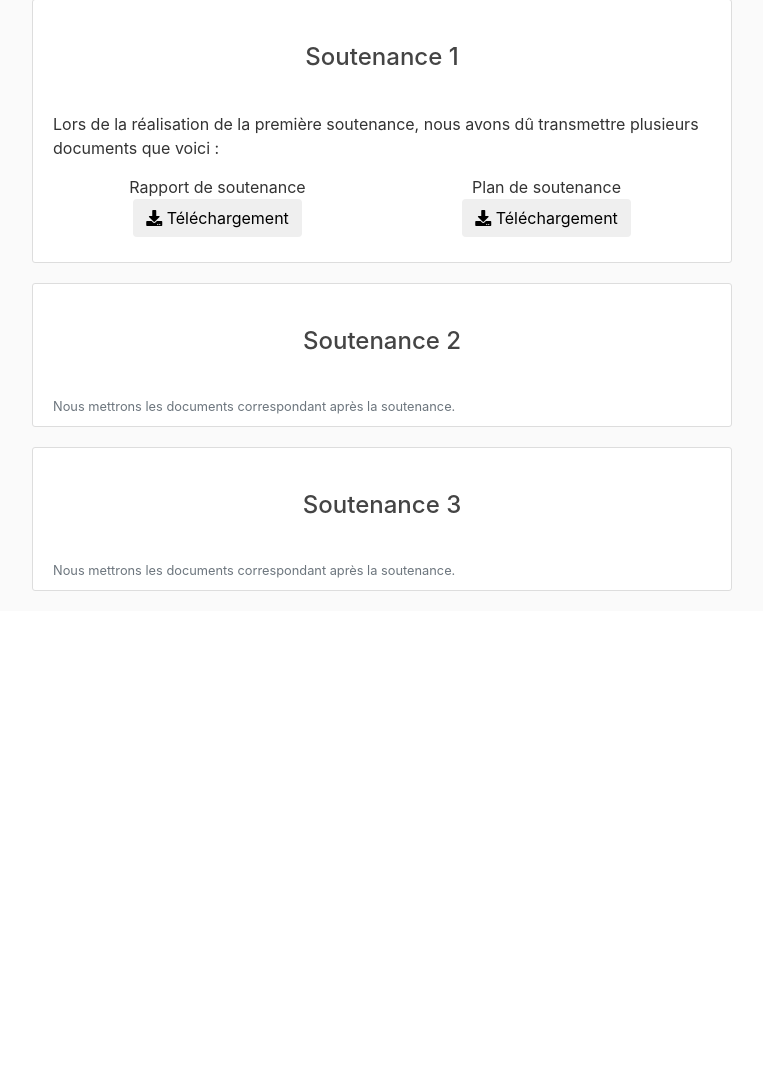
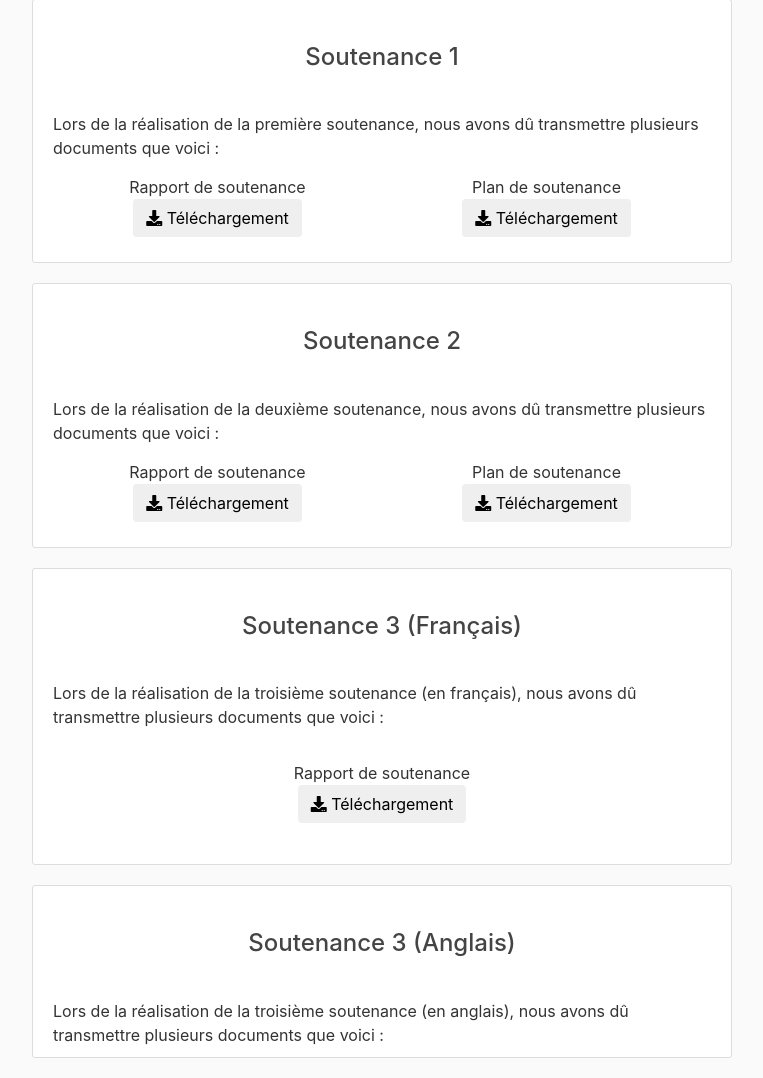
Before and after one commit to gastbob40/justcodeit_website, a Flask app: page /download in a window 1280 px wide. Shown: the part 734-1812 px from the top of the page, without its empty margins (68-831 px from the left). Before the commit the page ends 1325 px from the top, so only its background shows below. Run offline with Flask 2, Linux system fonts and the light colour scheme; data comes from the database, SQL or seed files in the repository; some libraries are stand-ins or nearby versions.

Commit message:
Fix (download.html): Edit files for third presentation

```diff
--- a/site_jci/templates/download.html
+++ b/site_jci/templates/download.html
@@ -1,6 +1,6 @@
 {% extends "layout.html" %}
 
-{% block title%} JustCodeIT - Téléchargement {% endblock%}
+{% block title %} JustCodeIT - Téléchargement {% endblock %}
 
 {% block content %}
     <main role="main" class="container">
@@ -14,7 +14,8 @@
             <div class="text-center" style="margin: 0 0 0 0; padding: 5% 0 5% 0">
                 <h4>Téléchargement du jeu</h4>
             </div>
-        Nous n'avons pas pour esprit de fournir un jeu non terminé. Ainsi, nous ne mettrons pas le jeu en téléchargement
+            Nous n'avons pas pour esprit de fournir un jeu non terminé. Ainsi, nous ne mettrons pas le jeu en
+            téléchargement
             libre avant notre soutenance 3.
         </div>
 
@@ -23,13 +24,16 @@
                 <h4>Cahier des charges</h4>
             </div>
 
-        Afin que les professeurs puissent valider notre projet, nous avons dû leur fournir un cachier des charges. Il
+            Afin que les professeurs puissent valider notre projet, nous avons dû leur fournir un cachier des charges.
+            Il
             est donc disponible ici :
 
             <div class="text-center" style="margin: 0 0 0 0; padding: 5% 0 5% 0">
                 <button class="btn"
-                onclick="window.location.href='https:\/\/cdn.discordapp.com/attachments/546065521628545025/546068642077474882/Cahier_des_Charges.pdf'"><i
-                    class="fa fa-download"></i> Téléchargement</button>
+                        onclick="window.location.href='https:\/\/cdn.discordapp.com/attachments/546065521628545025/546068642077474882/Cahier_des_Charges.pdf'">
+                    <i
+                            class="fa fa-download"></i> Téléchargement
+                </button>
             </div>
 
         </div>
@@ -45,16 +49,20 @@
                         <div class="text-center" style="margin: 0 0 0 0; padding: 5% 0 5% 0">
                             Rapport de soutenance<br>
                             <button class="btn"
-                            onclick="window.location.href='https:\/\/cdn.discordapp.com/attachments/546065521628545025/554969532708552704/Soutenance_1_rapport.pdf'"><i
-                                class="fa fa-download"></i> Téléchargement</button>
+                                    onclick="window.location.href='https:\/\/cdn.discordapp.com/attachments/546065521628545025/554969532708552704/Soutenance_1_rapport.pdf'">
+                                <i
+                                        class="fa fa-download"></i> Téléchargement
+                            </button>
                         </div>
                     </div>
                     <div class="col">
                         <div class="text-center" style="margin: 0 0 0 0; padding: 5% 0 5% 0">
                             Plan de soutenance<br>
                             <button class="btn"
-                            onclick="window.location.href='https:\/\/cdn.discordapp.com/attachments/546065521628545025/554969534000529419/Soutenance_1_outline.pdf'"><i
-                                class="fa fa-download"></i> Téléchargement</button>
+                                    onclick="window.location.href='https:\/\/cdn.discordapp.com/attachments/546065521628545025/554969534000529419/Soutenance_1_outline.pdf'">
+                                <i
+                                        class="fa fa-download"></i> Téléchargement
+                            </button>
                         </div>
                     </div>
                 </div>
@@ -65,19 +73,52 @@
             <div class="text-center" style="margin: 0 0 0 0; padding: 5% 0 5% 0">
                 <h4>Soutenance 2</h4>
             </div>
-        <div class="text-muted small">Nous mettrons les documents correspondant après la soutenance.</div>
-        <!--
-        Lors de la réalisation de la première soutenance, nous avons dû transmettre plusieurs documents que voici :
+            Lors de la réalisation de la deuxième soutenance, nous avons dû transmettre plusieurs documents que voici :
             <div class="container">
                 <div class="row">
                     <div class="col">
                         <div class="text-center" style="margin: 0 0 0 0; padding: 5% 0 5% 0">
                             Rapport de soutenance<br>
                             <button class="btn"
-                            onclick="window.location.href='https:\/\/cdn.discordapp.com/attachments/546065521628545025/554969532708552704/Soutenance_1_rapport.pdf'"><i
-                                class="fa fa-download"></i> Téléchargement</button>
+                                    onclick="window.location.href='https:\/\/cdn.discordapp.com/attachments/546065521628545025/583503812870930432/Soutenance_2_rapport.pdf'">
+                                <i
+                                        class="fa fa-download"></i> Téléchargement
+                            </button>
                         </div>
                     </div>
+                    <div class="col">
+                        <div class="text-center" style="margin: 0 0 0 0; padding: 5% 0 5% 0">
+                            Plan de soutenance<br>
+                            <button class="btn"
+                                    onclick="window.location.href='https:\/\/cdn.discordapp.com/attachments/546065521628545025/583503829908324352/Soutenance_2_outline.pdf'">
+                                <i
+                                        class="fa fa-download"></i> Téléchargement
+                            </button>
+                        </div>
+                    </div>
+                </div>
+            </div>
+        </div>
+
+        <div class="content-section">
+            <div class="text-center" style="margin: 0 0 0 0; padding: 5% 0 5% 0">
+                <h4>Soutenance 3 (Français)</h4>
+            </div>
+
+            Lors de la réalisation de la troisième soutenance (en français), nous avons dû transmettre plusieurs
+            documents que voici :
+            <div class="container">
+                <div class="row">
+                    <div class="col">
+                        <div class="text-center" style="margin: 0 0 0 0; padding: 5% 0 5% 0">
+                            Rapport de soutenance<br>
+                            <button class="btn"
+                                    onclick="window.location.href='https:\/\/cdn.discordapp.com/attachments/546065521628545025/583504542172315658/Soutenance_3_francais_rapport.pdf">
+                                <i
+                                        class="fa fa-download"></i> Téléchargement
+                            </button>
+                        </div>
+                    </div><!--
                     <div class="col">
                         <div class="text-center" style="margin: 0 0 0 0; padding: 5% 0 5% 0">
                             Plan de soutenance<br>
@@ -85,26 +126,28 @@
                                 onclick="window.location.href='https:\/\/cdn.discordapp.com/attachments/546065521628545025/554969534000529419/Soutenance_1_outline.pdf'"><i
                                     class="fa fa-download"></i> Téléchargement</button>
                         </div>
+                    </div>-->
                 </div>
             </div>
-        </div>-->
         </div>
 
         <div class="content-section">
             <div class="text-center" style="margin: 0 0 0 0; padding: 5% 0 5% 0">
-                <h4>Soutenance 3</h4>
+                <h4>Soutenance 3 (Anglais)</h4>
             </div>
-            <div class="text-muted small">Nous mettrons les documents correspondant après la soutenance.</div>
-            <!--
-            Lors de la réalisation de la première soutenance, nous avons dû transmettre plusieurs documents que voici :
+
+            Lors de la réalisation de la troisième soutenance (en anglais), nous avons dû transmettre plusieurs
+            documents que voici :<!--
             <div class="container">
                 <div class="row">
                     <div class="col">
                         <div class="text-center" style="margin: 0 0 0 0; padding: 5% 0 5% 0">
                             Rapport de soutenance<br>
                             <button class="btn"
-                                onclick="window.location.href='https:\/\/cdn.discordapp.com/attachments/546065521628545025/554969532708552704/Soutenance_1_rapport.pdf'"><i
-                                    class="fa fa-download"></i> Téléchargement</button>
+                                    onclick="window.location.href='https:\/\/cdn.discordapp.com/attachments/546065521628545025/583504542172315658/Soutenance_3_francais_rapport.pdf">
+                                <i
+                                        class="fa fa-download"></i> Téléchargement
+                            </button>
                         </div>
                     </div>
                     <div class="col">
```
Lines whose indentation alone changed are shown as unchanged.
